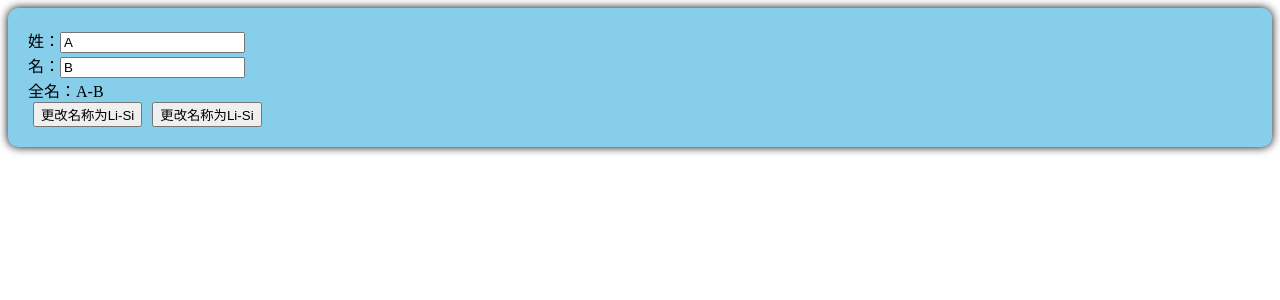
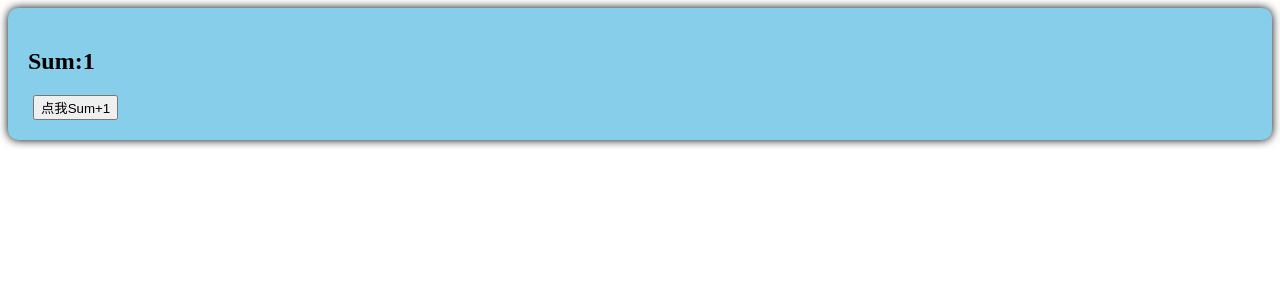
Before and after one commit to D1E4MF0I/HelloVue3, a Vue app: page / in a window 1280 px wide. Shown: the top 300 px of the page. Built offline with nearby package versions, Linux system fonts and the light colour scheme; the HTML template or start-up script is replaced by a standard one.

Commit message:
feat(17): watch监视 情况1 基本类型

```diff
--- a/src/components/Person.vue
+++ b/src/components/Person.vue
@@ -1,44 +1,24 @@
 <template>
     <div class="person">
-       姓：<input type="text" v-model="fName"> <br>
-       名：<input type="text" v-model="lName"> <br>
-       全名：<span>{{ fullName }}</span> <br>
-       <button @click="changeFullNameLS">更改名称为Li-Si</button>
-       <button @click="changeFullNameZS">更改名称为Li-Si</button>
+        <!-- 1. 基本类型 -->
+         <h2>Sum:{{ sum }}</h2>
+         <button @click="changeSum">点我Sum+1</button>
+
     </div>
 </template>
 
 <script lang="ts" setup>
-    defineOptions({
-        name:'Person'
+import { reactive, ref, watch } from 'vue';
+    /* 情况1：基本类型 */
+    let sum = ref(1);
+
+    function changeSum(){
+        sum.value ++ ;
+    }
+
+    watch(sum, (newVal, oldVal)=>{
+        console.log('Sum发生变化了', newVal, oldVal);
     })
-    import { computed, ref } from 'vue';
-    let fName = ref('A');
-    let lName = ref('B');
-
-    /* 此种写法为只读，无法再次操作 */
-    // let fullName = computed(()=>{
-    //     return fName.value + '-' + lName.value
-    // });
-
-    /* 本质是传入一个带有set和get方法的对象，通过对象中的方法进行更改，避免只读无法更改的情况 */
-    let fullName = computed({
-        get(){
-            return fName.value + '-' + lName.value;
-        },
-        /* 传入内容为Li-Si，即fullName.value = 'Li-Si'此处设置值 */
-        set(val){
-            const [f, l] = val.split('-');
-            fName.value = f;
-            lName.value = l;
-        }
-    });
-
-    function changeFullNameLS(){
-        fullName.value = 'Li-Si';
-    }function changeFullNameZS(){
-        fullName.value = 'Zhang-San';
-    }
 </script>
 
 <style scoped>
```
